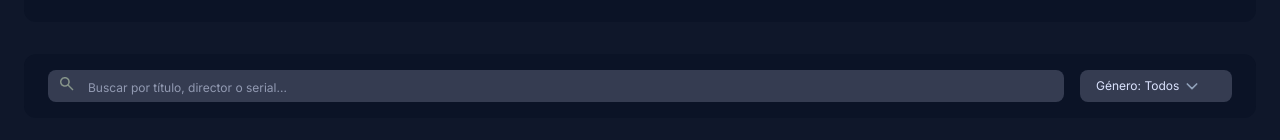
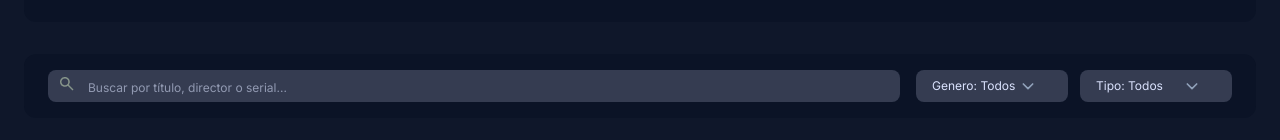
Before and after one commit to Carolina-H-8/CasoDeEstudioPeliculas-main, a React (Vite) app in the folder Frontend/: page / in a window 1280 px wide. Shown: the part 222-362 px from the top of the page. Built offline with nearby package versions, Linux system fonts and the light colour scheme.

Commit message:
feat: actualizar componente DropMenu para mostrar el nombre del género y tipo en el buscador

```diff
--- a/Frontend/src/Components/DropMenu.jsx
+++ b/Frontend/src/Components/DropMenu.jsx
@@ -4,7 +4,7 @@ export default function DropMenu({name}){
             type="button"
             className="bg-Neutral-50/20 flex items-center justify-between w-38 h-8 py-2 pl-4 pr-8 rounded-lg font-Inter text-[12px] text-Neutral-50"
         >
-            <span>Género: Todos</span>
+            <p>{name}<span>Todos</span></p>
 
             <svg
                 className="w-4 h-4 text-slate-400"
--- a/Frontend/src/Components/Search.jsx
+++ b/Frontend/src/Components/Search.jsx
@@ -12,8 +12,9 @@ export default function Search(){
                     placeholder="Buscar por título, director o serial..."
                 />
             </div>
-            <div>
-                <DropMenu/>
+            <div className="flex  gap-3">
+                <DropMenu name={"Genero: "}/>
+                <DropMenu name={"Tipo: "}/>
             </div>
         </section>
     )
```
